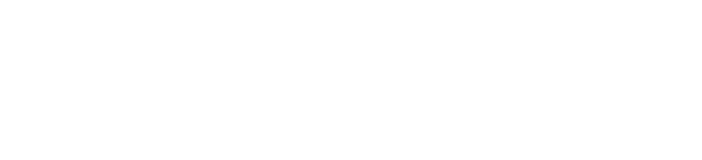
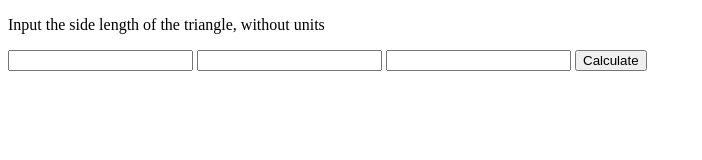
Before and after one commit to Hreacon/triangle-tracker, a plain HTML site: page index.html in a window 1280 px wide. Shown: the whole page, without its empty margins (0-702 px from the left). Drawn offline with Linux system fonts and the light colour scheme.

```diff
--- a/index.html
+++ b/index.html
@@ -2,12 +2,23 @@
 <html>
   <head>
     <meta charset="utf-8">
-    <style rel="stylesheet" type="text/css" href="css/styles.css">
+    <link rel="stylesheet" type="text/css" href="css/styles.css" />
     <script type="text/javascript" src="js/jquery-1.12.0.js"></script>
     <script type="text/javascript" src="js/scripts.js"></script>
     <title></title>
   </head>
   <body>
+    <div class="">
+      <form>
+        <p>Input the side length of the triangle, without units</p>
+        <input type="number" name="side1" id="side1">
+        <input type="number" name="side2" id="side2">
+        <input type="number" name="side3" id="side3">
+        <input type="submit" value="Calculate">
+      </form>
+      <div class="output">
 
+      </div>
+    </div>
   </body>
 </html>
```
Also changed, not shown: spec/specs.js (added, +5 -0 lines), spec/mocha.css (renamed from css/mocha.css).
